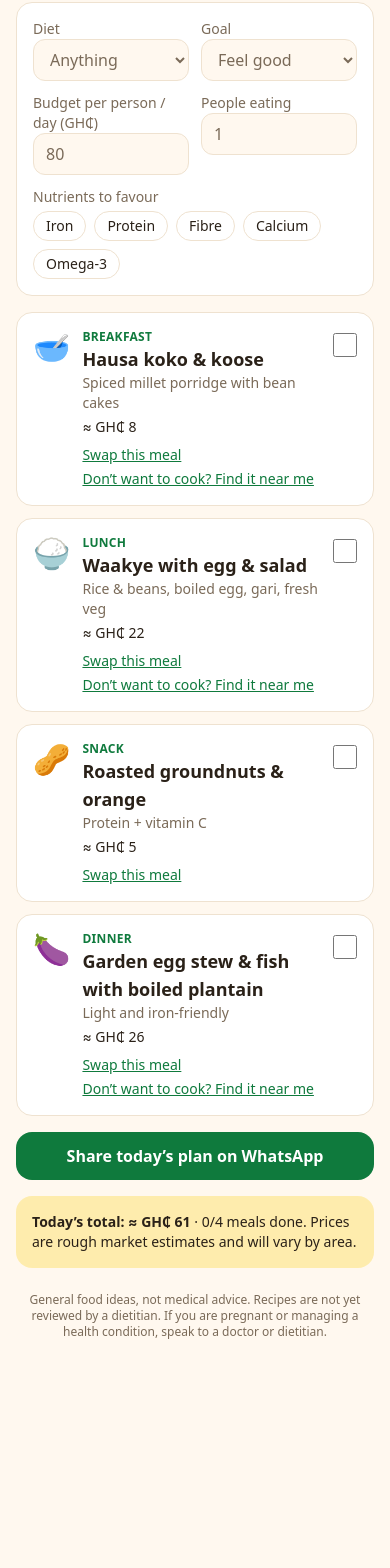
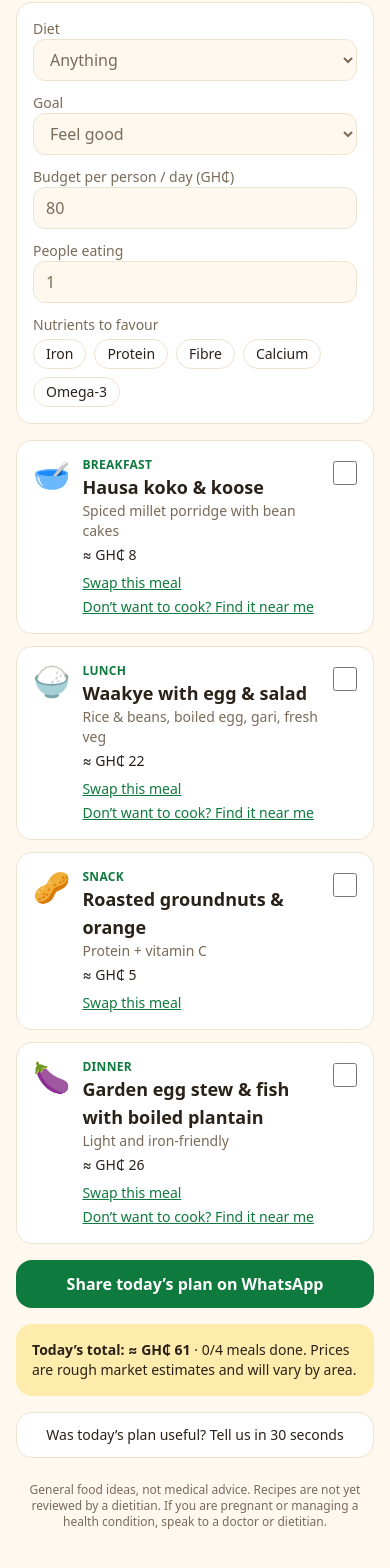
Before and after one commit to demmacrushga/aduane, a Next.js app: page / in a window 390 px wide. Shown: the part 198-1766 px from the top of the page. Before the commit the page ends 1602 px from the top, so only its background shows below. Built offline with nearby package versions, Linux system fonts and the light colour scheme; no server answers.

Commit message:
feat: responsive form, Vercel analytics and optional feedback link
Form is single-column on small screens. Adds cookieless Vercel Web Analytics. Feedback link is shown only when NEXT_PUBLIC_FEEDBACK_URL is set.

```diff
--- a/package.json
+++ b/package.json
@@ -9,6 +9,7 @@
     "lint": "eslint"
   },
   "dependencies": {
+    "@vercel/analytics": "^2.0.1",
     "next": "16.4.0",
     "react": "19.3.0",
     "react-dom": "19.3.0"
--- a/src/app/layout.tsx
+++ b/src/app/layout.tsx
@@ -1,4 +1,5 @@
 import type { Metadata, Viewport } from "next";
+import { Analytics } from "@vercel/analytics/next";
 import "./globals.css";
 
 const site = process.env.VERCEL_PROJECT_PRODUCTION_URL
@@ -23,7 +24,10 @@ export const viewport: Viewport = { themeColor: "#0f7a3d" };
 export default function RootLayout({ children }: LayoutProps<"/">) {
   return (
     <html lang="en" className="h-full antialiased">
-      <body className="min-h-full">{children}</body>
+      <body className="min-h-full">
+        {children}
+        <Analytics />
+      </body>
     </html>
   );
 }
--- a/src/app/planner.tsx
+++ b/src/app/planner.tsx
@@ -3,6 +3,9 @@
 import { useEffect, useState } from "react";
 import { planDay, SLOTS, type Diet, type Prefs } from "@/lib/engine";
 import { takeoutUrl, type Goal, type Nutrient, type Slot } from "@/lib/meals";
+
+// Link to a feedback form (e.g. Google Form). Set NEXT_PUBLIC_FEEDBACK_URL; the link is hidden if unset.
+const FEEDBACK_URL = process.env.NEXT_PUBLIC_FEEDBACK_URL;
 
 const DEFAULTS: Prefs = { diet: "any", goal: "balanced", budget: 80, household: 1, focus: [] };
 const SLOT_LABEL: Record<Slot, string> = { breakfast: "Breakfast", lunch: "Lunch", snack: "Snack", dinner: "Dinner" };
@@ -95,7 +98,7 @@ export default function Planner() {
         </p>
       </header>
 
-      <section className="mb-4 grid grid-cols-2 gap-3 rounded-2xl border border-line bg-card p-4">
+      <section className="mb-4 grid grid-cols-1 gap-3 sm:grid-cols-2 rounded-2xl border border-line bg-card p-4">
         <label className="text-sm text-muted">
           Diet
           <select className={select} value={prefs.diet} onChange={(e) => update({ diet: e.target.value as Diet })}>
@@ -138,7 +141,7 @@ export default function Planner() {
             onChange={(e) => update({ household: Math.min(12, Math.max(1, Number(e.target.value) || 1)) })}
           />
         </label>
-        <div className="col-span-2">
+        <div className="sm:col-span-2">
           <p className="mb-1 text-sm text-muted">Nutrients to favour</p>
           <div className="flex flex-wrap gap-2">
             {FOCUS.map((f) => (
@@ -208,6 +211,17 @@ export default function Planner() {
         market estimates and will vary by area.
       </p>
 
+      {FEEDBACK_URL && (
+        <a
+          href={FEEDBACK_URL}
+          target="_blank"
+          rel="noopener noreferrer"
+          className="mt-4 block rounded-2xl border border-line bg-card px-4 py-3 text-center text-sm font-medium"
+        >
+          Was today’s plan useful? Tell us in 30 seconds
+        </a>
+      )}
+
       <p className="mt-6 text-center text-xs text-muted">
         General food ideas, not medical advice. Recipes are not yet reviewed by a dietitian. If you are pregnant or
         managing a health condition, speak to a doctor or dietitian.
```
Also changed, not shown: 1 other file (tests, documents, lock files or other folders).
